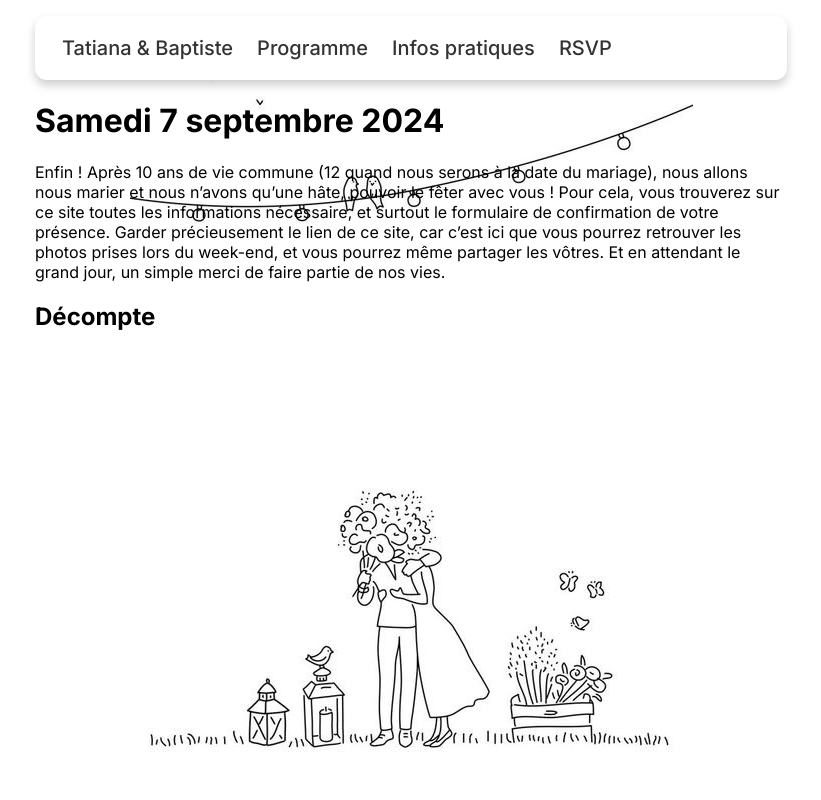
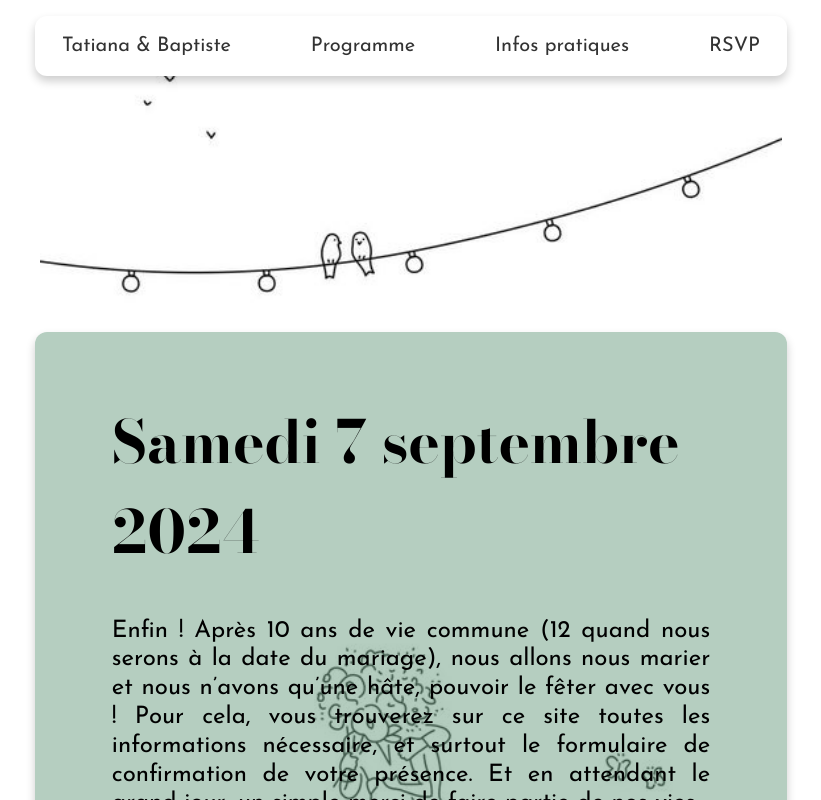
Before and after one commit to tatiana-sthl/wedding, a Next.js app: page / in a window 1280 px wide. Shown: the top 800 px of the page, without its empty margins (229-1050 px from the left). Built offline with nearby package versions, Linux system fonts and the light colour scheme.

Commit message:
add date

```diff
--- a/src/app/page.js
+++ b/src/app/page.js
@@ -11,25 +11,20 @@ export default function Home() {
     <main className={styles.main}>
       <nav className={styles.nav}>
         <ul className={styles.ul}>
-          <li><a href="#">Tatiana & Baptiste</a></li>
+          <li className='home'><a href="#">Tatiana & Baptiste</a></li>
           <li className='center'><a href="#">Programme</a></li>
           <li className='upward'><a href="#">Infos pratiques</a></li>
           <li className='forward'><a href="#">RSVP</a></li>
         </ul>
       </nav>
 
-      <div>
-        <div>
-          <h1>Samedi 7 septembre 2024</h1>
-          <p>
-            Enfin ! Après 10 ans de vie commune (12 quand nous serons à la date du mariage), nous allons nous marier et nous n’avons qu’une hâte, pouvoir le fêter avec vous !
-            Pour cela, vous trouverez sur ce site toutes les informations nécessaire, et surtout le formulaire de confirmation de votre présence.
-            Garder précieusement le lien de ce site, car c’est ici que vous pourrez retrouver les photos prises lors du week-end, et vous pourrez même partager les vôtres.
-            Et en attendant le grand jour, un simple merci de faire partie de nos vies.
-          </p>
-          <h2>Décompte</h2>
-          <p id='countdown'></p>
-        </div>
+      <div className={styles.textePresentation}>
+        <h1 className={styles.h1}>Samedi 7 septembre 2024</h1>
+        <p className={styles.p}>
+          Enfin ! Après 10 ans de vie commune (12 quand nous serons à la date du mariage), nous allons nous marier et nous n’avons qu’une hâte, pouvoir le fêter avec vous !
+          Pour cela, vous trouverez sur ce site toutes les informations nécessaire, et surtout le formulaire de confirmation de votre présence.
+          Et en attendant le grand jour, un simple merci de faire partie de nos vies.
+        </p>
 
       </div>
     </main>
--- a/src/app/page.module.css
+++ b/src/app/page.module.css
@@ -1,16 +1,21 @@
+@import url('https://fonts.googleapis.com/css2?family=Bodoni+Moda:opsz,wght@6..96,600;6..96,700&family=Josefin+Sans:wght@100;200;300;400&family=Syne:wght@400;500;600&display=swap');
+
 .customBackground {
   background-position-x: center;
-  background-image: url("../img/Design\ sans\ titre.png");
+  background-image: url("../img/bg.png");
   background-repeat: no-repeat;
+  background-size: 58% auto;
 }
 
 .main {
   margin: 0 20vw;
+  font-family: 'Josefin Sans', sans-serif;
 }
 
 
 .ul {
   display: flex;
+  justify-content: space-between;
   list-style: none;
   align-items: center;
   background: #fff;
@@ -39,7 +44,7 @@
   left: 0;
   height: 3px;
   width: 0%;
-  background: #34efdf;
+  background: #000000;
   border-radius: 12px;
   transition: all 0.4s ease;
 }
@@ -75,3 +80,22 @@
   transform: scaleX(1);
   transform-origin: left;
 }
+
+.textePresentation {
+  background-color: rgb(109, 158, 130, 0.5);
+  padding: 2vw 6vw;
+  border-radius: 12px;
+  margin: 20vw 0;
+  box-shadow: 0 5px 10px rgba(0,0,0,0.2);
+}
+
+.h1 {
+  font-family: 'Bodoni Moda', serif;
+  font-size: 59px;
+}
+
+.p {
+  text-align: justify;
+  font-size:x-large;
+  line-height: 1.2;
+}
```
Also changed, not shown: src/img/bg.png (renamed from src/img/Design sans titre.png).
